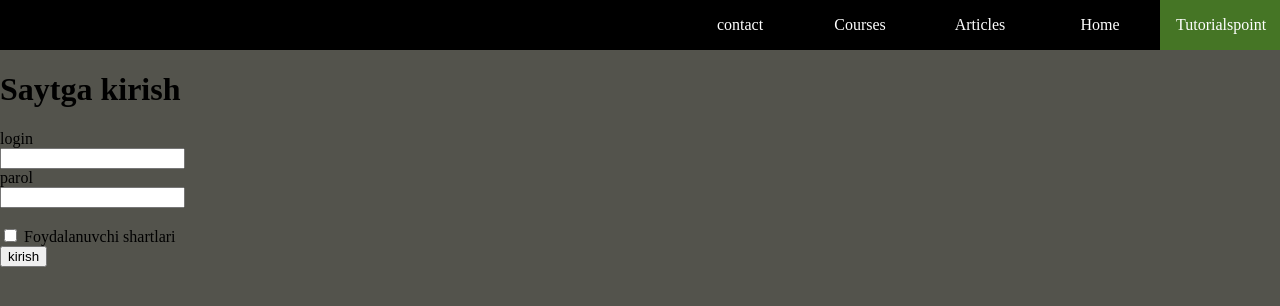
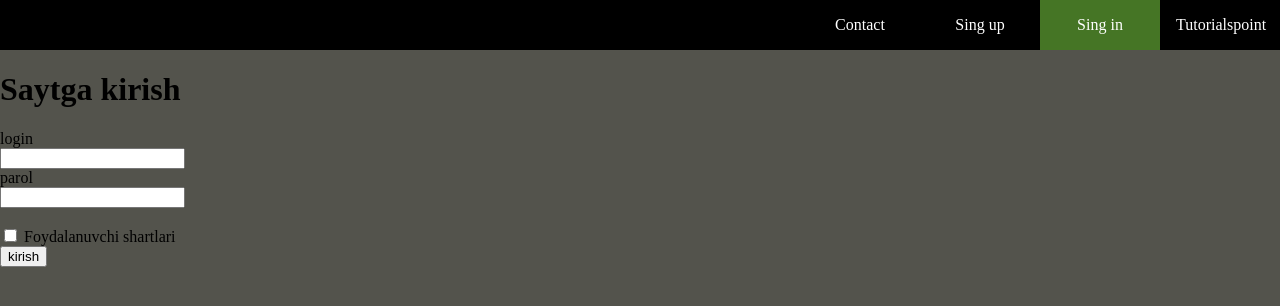
Before and after one commit to masato009/Tutorialspoints, a plain HTML site: page kirish.html in a window 1280 px wide. Drawn offline with Linux system fonts and the light colour scheme.

Commit message:
Update kirish.html

```diff
--- a/kirish.html
+++ b/kirish.html
@@ -6,11 +6,10 @@
 </head>
 <body>
         <ul>
-          <li style="background-color:  #457525;"><a href="#c:\M1\4index — копия.html">Tutorialspoint</a></li>
-          <li><a href="c:\M1\Home.html" class="ga-nav" title="CSS Tutorial">Home</a></li>
-          <li><a href="c:\M1\Articles.html" class="ga-nav" title="CSS Tutorial"> Articles</a></li>
-          <li><a href="c:\M1\Courses.html"class="ga-nav" title="CSS Tutorial">Courses</a></li>
-          <li><a href="c:\M1\contact — копия.html"class="ga-nav" title="CSS Tutorial">contact</a></li>
+          <li><a href="index.html">Tutorialspoint</a></li>
+          <li style="background-color:  #457525;"><a href="kirish.html" class="ga-nav" title="CSS Tutorial">Sing in</a></li>
+          <li><a href="sing up.html" class="ga-nav" title="CSS Tutorial"> Sing up</a></li>
+          <li><a href="contact.html" class="ga-nav" title="CSS Tutorial">Contact</a></li>
         </ul>
         <h1>Saytga kirish</h1>
         <form action="/action_page.php">
```
